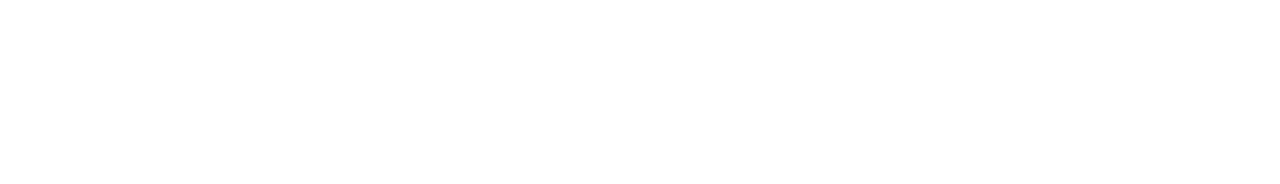
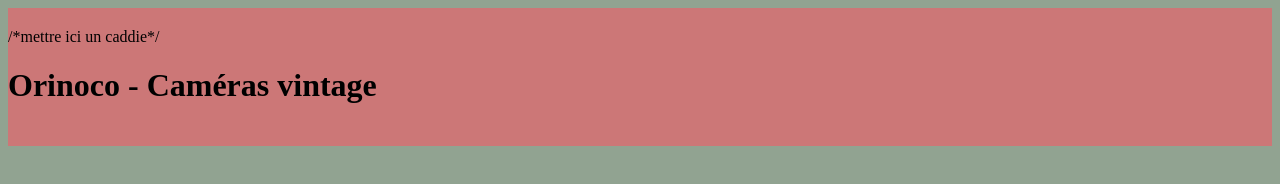
Before and after one commit to ouattaraserge/P5ORINOCO, a plain HTML site: page index.html in a window 1280 px wide. Drawn offline with Linux system fonts and the light colour scheme.

Commit message:
titres pages renommés

```diff
--- a/index.html
+++ b/index.html
@@ -3,10 +3,19 @@
 <head>
     <meta charset="UTF-8">
     <meta name="viewport" content="width=device-width, initial-scale=1.0">
-    <title>Orinoco</title>
+    <title>Orinoco - vente en ligne</title>
+    <link rel="stylesheet" href="style.css">
 </head>
 <body>
+    <header>
+
+        <div class="container">
+             /*mettre ici un caddie*/
+            <h1> Orinoco - Caméras vintage</h1>
+        </div>
+    </header>
 
   <script src="main.js"></script>
+  <script type="module" src="liste.js"></script>
 </body>
 </html>
--- a/style.css
+++ b/style.css
@@ -0,0 +1,10 @@
+
+header {
+    background-color: #cc7777;
+    padding-top: 20px;
+    padding-bottom: 20px;
+}
+
+body {
+    background-color: rgb(145, 163, 145);
+}
```
Also changed, not shown: confirmation.html (renamed from page2.html, +3 -1 lines), panier.html (renamed from page3.html, +3 -1 lines), produit.html (renamed from page4.html, +3 -1 lines).
